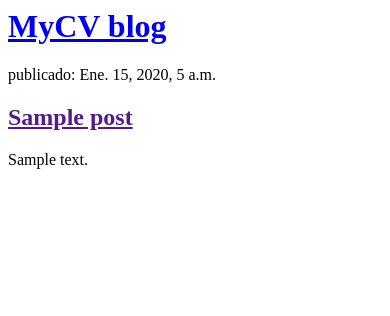
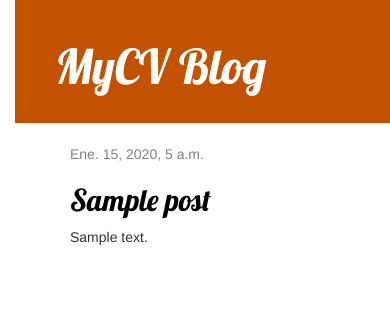
Before and after one commit to b0rya0n/my-first-blog, a Django app: page / in a window 390 px wide. Shown: the top 316 px of the page. Run offline with Django 3.2, Linux system fonts and the light colour scheme; tables that the repository leaves empty hold one stand-in row (values such as "Sample post"); some libraries are stand-ins or nearby versions.

Commit message:
Agregadas vistas y plantilla detalle

```diff
--- /dev/null
+++ b/myCV/blog/static/css/blog.css
@@ -0,0 +1,55 @@
+body {
+    padding-left: 15px;
+}
+
+h1 a, h2 a {
+    color: #C25100;
+    font-family: 'Lobster';
+}
+
+.page-header {
+    background-color: #C25100;
+    margin-top: 0;
+    padding: 20px 20px 20px 40px;
+}
+
+.page-header h1, .page-header h1 a, .page-header h1 a:visited, .page-header h1 a:active {
+    color: #ffffff;
+    font-size: 36pt;
+    text-decoration: none;
+}
+
+.content {
+    margin-left: 40px;
+}
+
+h1, h2, h3, h4 {
+    font-family: 'Lobster', cursive;
+}
+
+.date {
+    color: #828282;
+}
+
+.save {
+    float: right;
+}
+
+.post-form textarea, .post-form input {
+    width: 100%;
+}
+
+.top-menu, .top-menu:hover, .top-menu:visited {
+    color: #ffffff;
+    float: right;
+    font-size: 26pt;
+    margin-right: 20px;
+}
+
+.post {
+    margin-bottom: 70px;
+}
+
+.post h2 a, .post h2 a:visited {
+    color: #000000;
+}
--- /dev/null
+++ b/myCV/blog/templates/blog/base.html
@@ -0,0 +1,23 @@
+{% load static %}
+<html>
+    <head>
+        <title>MyCV blog</title>
+        <link rel="stylesheet" href="//maxcdn.bootstrapcdn.com/bootstrap/3.2.0/css/bootstrap.min.css">
+        <link rel="stylesheet" href="//maxcdn.bootstrapcdn.com/bootstrap/3.2.0/css/bootstrap-theme.min.css">
+        <link href="//fonts.googleapis.com/css?family=Lobster&subset=latin,latin-ext" rel="stylesheet" type="text/css">
+        <link rel="stylesheet" href="{% static 'css/blog.css' %}">
+    </head>
+    <body>
+        <div class="page-header">
+            <h1><a href="/">MyCV Blog</a></h1>
+        </div>
+        <div class="content container">
+            <div class="row">
+                <div class="col-md-8">
+                {% block content %}
+                {% endblock %}
+                </div>
+            </div>
+        </div>
+    </body>
+</html>
--- a/myCV/blog/templates/blog/post_list.html
+++ b/myCV/blog/templates/blog/post_list.html
@@ -1,30 +1,13 @@
-<html>
-    <head>
-        <title>MyCV blog</title>
-    </head>
-    <body>
-        <div>
-            <h1><a href="/">MyCV blog</a></h1>
+{% extends 'blog/base.html' %}
+
+{% block content %}
+    {% for post in posts %}
+        <div class="post">
+            <div class="date">
+                {{ post.published_date }}
+            </div>
+            <h2><a href="{% url 'post_detail' pk=post.pk %}">{{ post.title }}</a></h2>
+            <p>{{ post.text|linebreaksbr }}</p>
         </div>
-
-        <!-- <div>
-            <p>published: 14.06.2014, 12:14</p>
-            <h2><a href="">My first post</a></h2>
-            <p>Aenean eu leo quam. Pellentesque ornare sem lacinia quam venenatis vestibulum. Donec id elit non mi porta gravida at eget metus. Fusce dapibus, tellus ac cursus commodo, tortor mauris condimentum nibh, ut fermentum massa justo sit amet risus.</p>
-        </div>
-
-        <div>
-            <p>published: 14.06.2014, 12:14</p>
-            <h2><a href="">My second post</a></h2>
-            <p>Aenean eu leo quam. Pellentesque ornare sem lacinia quam venenatis vestibulum. Donec id elit non mi porta gravida at eget metus. Fusce dapibus, tellus ac cursus commodo, tortor mauris condimentum nibh, ut f.</p>
-        </div> -->
-
-        {% for post in posts %}
-            <div>
-                <p>publicado: {{ post.published_date }}</p>
-                <h2><a href="">{{ post.title }}</a></h2>
-                <p>{{ post.text|linebreaksbr }}</p>
-            </div>
-        {% endfor %}
-    </body>
-</html>
+    {% endfor %}
+{% endblock %}
--- a/myCV/blog/urls.py
+++ b/myCV/blog/urls.py
@@ -2,5 +2,6 @@ from django.urls import path
 from . import views
 
 urlpatterns = [
-    path('', views.post_list, name='post_list')
+    path('', views.post_list, name='post_list'),
+    path('post/<int:pk>/', views.post_detail, name='post_detail')
 ]
--- a/myCV/blog/views.py
+++ b/myCV/blog/views.py
@@ -1,4 +1,4 @@
-from django.shortcuts import render
+from django.shortcuts import render, get_object_or_404
 from django.utils import timezone
 from .models import Post
 
@@ -7,3 +7,7 @@ from .models import Post
 def post_list(request):
     posts = Post.objects.filter(published_date__lte=timezone.now()).order_by('published_date')
     return render(request, 'blog/post_list.html', {'posts':posts})
+
+def post_detail(request, pk):
+    post = get_object_or_404(Post, pk=pk)
+    return render(request, 'blog/post_detail.html', {'post':post})
```
Also changed, not shown: myCV/blog/templates/blog/post_detail.html (added, +13 -0 lines).
